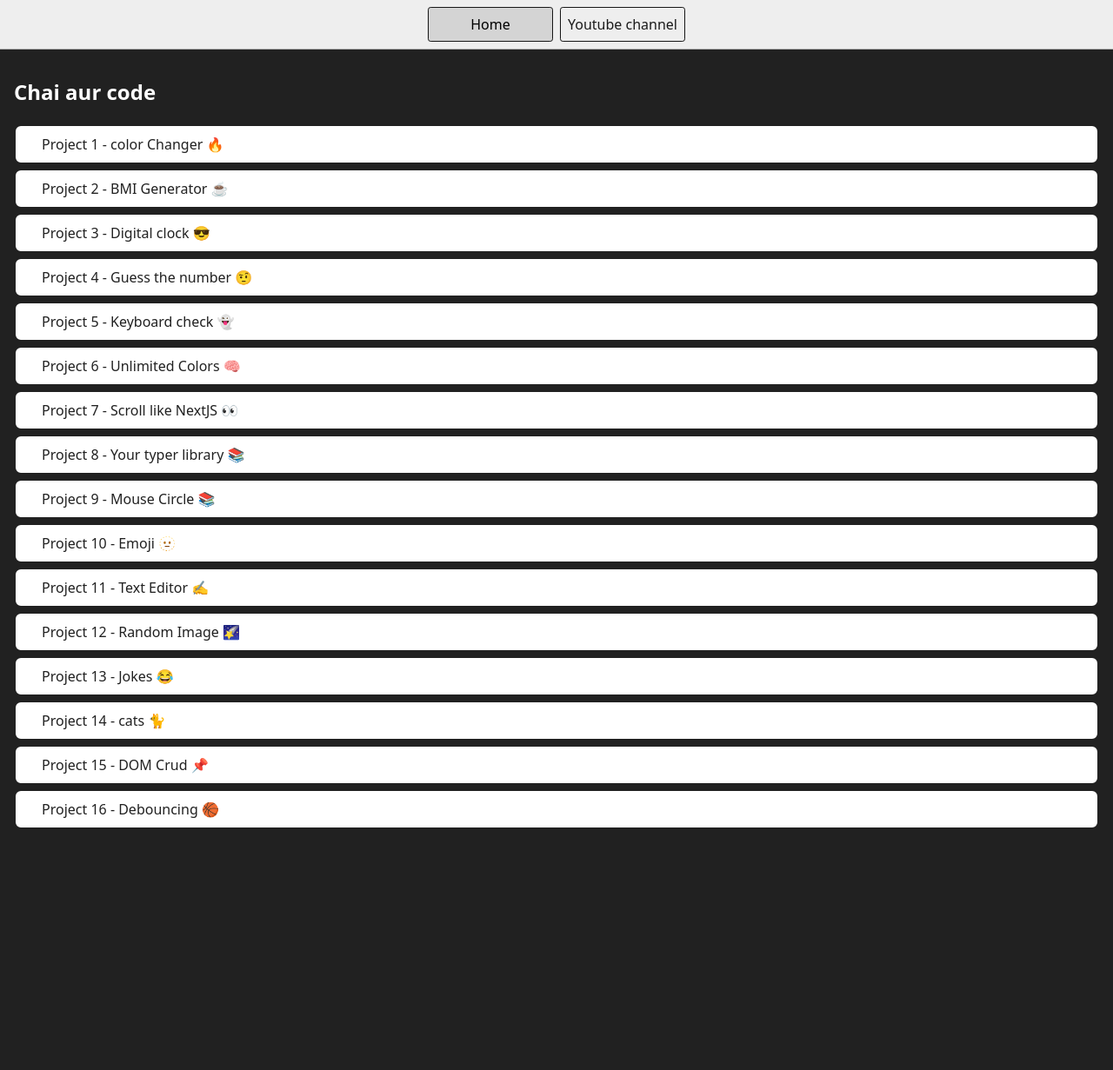
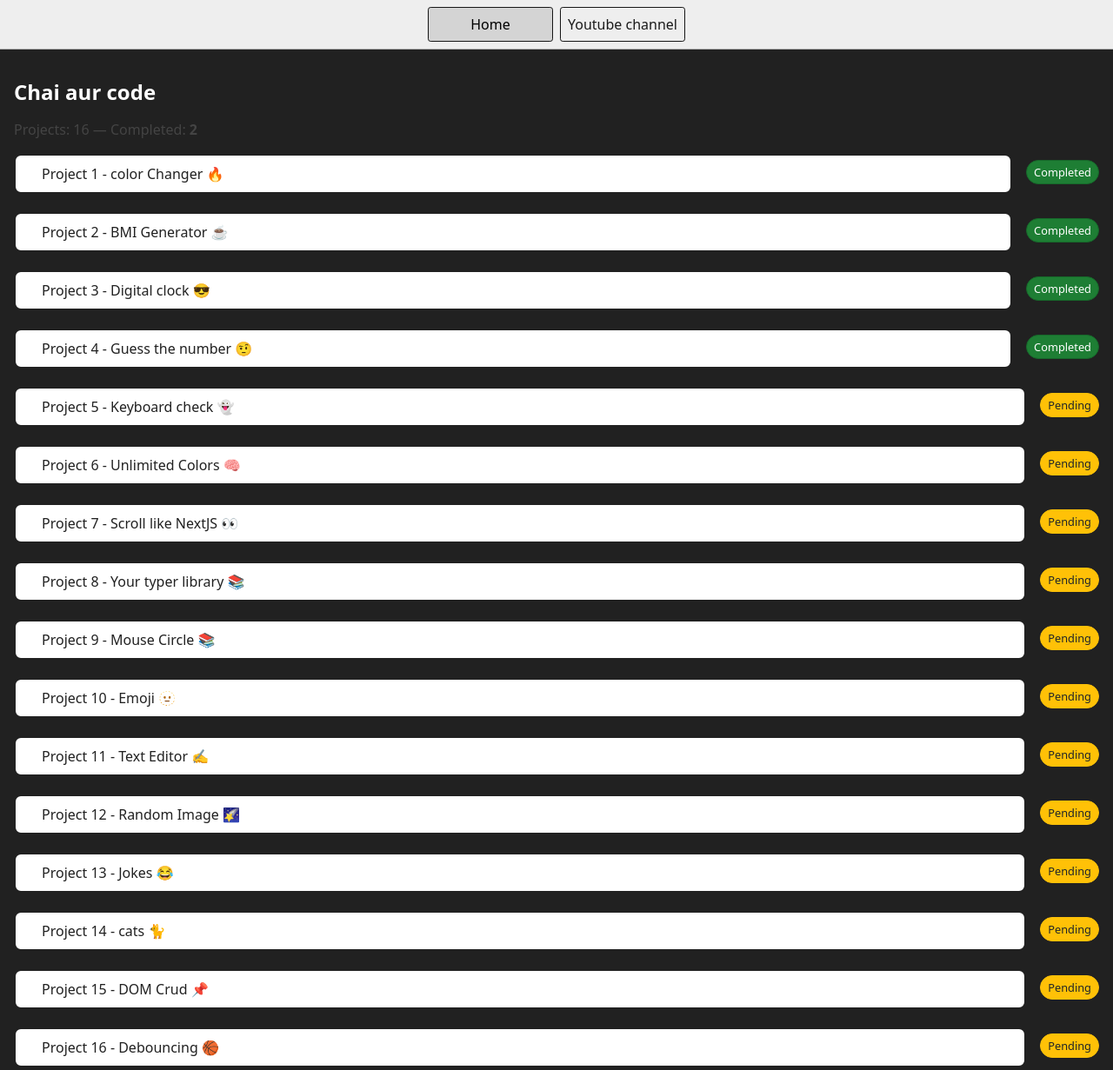
Before and after one commit to dnano-more/MasterJi_25Days_JS_Challenge_Part_1, a plain HTML site: page DOM-projects/index.html in a window 1280 px wide. Shown: the whole page at 87% size. Before the commit the page ends 970 px from the top, so only its background shows below. Drawn offline with Linux system fonts and the light colour scheme.

Commit message:
chore(dom-projects): update index navigation, mark 4 completed projects - Added Digital Clock with live time updates - Built Guess the Number game with random logic and feedback UI - Linked both new projects on the homepage with consistent styling - Updated progress status (4/16 projects completed)

```diff
--- a/DOM-projects/index.html
+++ b/DOM-projects/index.html
@@ -10,62 +10,92 @@
   </head>
   <body style="background-color: #212121; color: #fff">
     <nav>
-      <a href="/" aria-current="page">Home</a>
-      <a target="_blank" href="https://www.youtube.com/@chaiaurcode"
-        >Youtube channel</a
-      >
+      <a href=".." aria-current="page">Home</a>
+      <a target="_blank" href="https://www.youtube.com/@chaiaurcode">Youtube channel</a>
     </nav>
     <main>
       <h1>Chai aur code</h1>
+      <p class="stats">Projects: 16 — Completed: <strong>2</strong></p>
       <div class="projects">
-        <a class="project-link" style="" href="./1-colorChanger/index.html"
-          >Project 1 - color Changer 🔥</a
-        >
-        <a class="project-link" href="./2-BMICalculator/index.html"
-          >Project 2 - BMI Generator ☕️</a
-        >
-        <a class="project-link" href="./3-DigitalClock/index.html"
-          >Project 3 - Digital clock 😎</a
-        >
-        <a class="project-link" href="./4-GuessTheNumber/index.html"
-          >Project 4 - Guess the number 🤨</a
-        >
-        <a class="project-link" href="./5-keyboard/index.html"
-          >Project 5 - Keyboard check 👻</a
-        >
-        <a class="project-link" href="./6-unlimitedColors/index.html"
-          >Project 6 - Unlimited Colors 🧠
-        </a>
-        <a class="project-link" href="./7-scroll/index.html"
-          >Project 7 - Scroll like NextJS 👀</a
-        >
-        <a class="project-link" href="./8-typer/index.html"
-          >Project 8 - Your typer library 📚
-        </a>
-        <a class="project-link" href="./9-mouseCircle/index.html"
-          >Project 9 - Mouse Circle 📚
-        </a>
-        <a class="project-link" href="./10-emoji/index.html"
-          >Project 10 - Emoji 🫥
-        </a>
-        <a class="project-link" href="./11-textEditor/index.html"
-          >Project 11 - Text Editor ✍️
-        </a>
-        <a class="project-link" href="./12-randomImage/index.html"
-          >Project 12 - Random Image 🌠
-        </a>
-        <a class="project-link" href="./13-jokes/index.html"
-          >Project 13 - Jokes 😂
-        </a>
-        <a class="project-link" href="./14-cats/index.html"
-          >Project 14 - cats 🐈
-        </a>
-        <a class="project-link" href="./15-crudDom/index.html"
-          >Project 15 - DOM Crud 📌
-        </a>
-        <a class="project-link" href="./16-debounce/index.html"
-          >Project 16 - Debouncing 🏀
-        </a>
+        <div class="project-item">
+          <a class="project-link" href="./01-colorChanger/index.html">Project 1 - color Changer 🔥</a>
+          <span class="badge completed">Completed</span>
+        </div>
+
+        <div class="project-item">
+          <a class="project-link" href="./02-BMICalculator/index.html">Project 2 - BMI Generator ☕️</a>
+          <span class="badge completed">Completed</span>
+        </div>
+
+        <div class="project-item">
+          <a class="project-link" href="./03-DigitalClock/index.html">Project 3 - Digital clock 😎</a>
+          <span class="badge completed">Completed</span>
+        </div>
+
+        <div class="project-item">
+          <a class="project-link" href="./04-GuessTheNumber/index.html">Project 4 - Guess the number 🤨</a>
+          <span class="badge completed">Completed</span>
+        </div>
+
+        <div class="project-item">
+          <a class="project-link" href="./05-keyboard/index.html">Project 5 - Keyboard check 👻</a>
+          <span class="badge pending">Pending </span>
+        </div>
+
+        <div class="project-item">
+          <a class="project-link" href="./06-unlimitedColors/index.html">Project 6 - Unlimited Colors 🧠</a>
+          <span class="badge pending">Pending </span>
+        </div>
+
+        <div class="project-item">
+          <a class="project-link" href="./07-scroll/index.html">Project 7 - Scroll like NextJS 👀</a>
+          <span class="badge pending">Pending </span>
+        </div>
+
+        <div class="project-item">
+          <a class="project-link" href="./08-typer/index.html">Project 8 - Your typer library 📚</a>
+          <span class="badge pending">Pending </span>
+        </div>
+
+        <div class="project-item">
+          <a class="project-link" href="./09-mouseCircle/index.html">Project 9 - Mouse Circle 📚</a>
+          <span class="badge pending">Pending </span>
+        </div>
+
+        <div class="project-item">
+          <a class="project-link" href="./10-emoji/index.html">Project 10 - Emoji 🫥</a>
+          <span class="badge pending">Pending </span>
+        </div>
+
+        <div class="project-item">
+          <a class="project-link" href="./11-textEditor/index.html">Project 11 - Text Editor ✍️</a>
+          <span class="badge pending">Pending </span>
+        </div>
+
+        <div class="project-item">
+          <a class="project-link" href="./12-randomImage/index.html">Project 12 - Random Image 🌠</a>
+          <span class="badge pending">Pending </span>
+        </div>
+
+        <div class="project-item">
+          <a class="project-link" href="./13-jokes/index.html">Project 13 - Jokes 😂</a>
+          <span class="badge pending">Pending </span>
+        </div>
+
+        <div class="project-item">
+          <a class="project-link" href="./14-cats/index.html">Project 14 - cats 🐈</a>
+          <span class="badge pending">Pending </span>
+        </div>
+
+        <div class="project-item">
+          <a class="project-link" href="./15-crudDom/index.html">Project 15 - DOM Crud 📌</a>
+          <span class="badge pending">Pending </span>
+        </div>
+
+        <div class="project-item">
+          <a class="project-link" href="./16-debounce/index.html">Project 16 - Debouncing 🏀</a>
+          <span class="badge pending">Pending </span>
+        </div>
       </div>
     </main>
   </body>
--- a/DOM-projects/styles.css
+++ b/DOM-projects/styles.css
@@ -7,6 +7,7 @@
   font-family: system-ui, sans-serif;
   color: black;
   background-color: white;
+  /* text-align: center; */
 }
 
 nav {
@@ -48,6 +49,7 @@
 .projects {
   display: flex;
   flex-direction: column;
+  gap: 1rem;
 }
 
 .project-link {
@@ -59,3 +61,42 @@
   border: 2px solid #212121;
   margin-top: 5px;
 }
+
+.project-item {
+  display: flex;
+  align-items: center;
+  justify-content: space-between;
+  gap: 1rem;
+}
+
+.project-item> a {
+  flex-grow: 1;
+}
+
+.badge {
+  display: inline-block;
+  padding: 4px 8px;
+  border-radius: 999px;
+  background-color: #f0f0f0;
+  color: #333;
+  font-size: 0.8rem;
+  border: 1px solid #ddd;
+}
+
+.badge.completed {
+  background-color: #1e7e34;
+  color: #fff;
+  border-color: #16692a;
+}
+
+.badge.pending {
+  background-color: #ffc107;
+  color: #212529;
+  border-color: #ffc107;
+}
+
+.stats {
+  margin-top: 0.25rem;
+  margin-bottom: 0.75rem;
+  color: #444;
+}
```
Also changed, not shown: DOM-projects/01-colorChanger/index.html (+1 -1 lines), DOM-projects/02-BMICalculator/index.html (+1 -1 lines), DOM-projects/03-DigitalClock/chaiaurcode.js (+14 -0 lines), DOM-projects/03-DigitalClock/index.html (+10 -1 lines), DOM-projects/04-GuessTheNumber/chaiaurcode.js (+94 -0 lines), DOM-projects/04-GuessTheNumber/index.html (+1 -1 lines), DOM-projects/05-keyboard/index.html (+1 -1 lines), DOM-projects/06-unlimitedColors/index.html (+1 -1 lines), DOM-projects/02-BMICalculator/chaiaurcode.js (line endings or trailing spaces).
